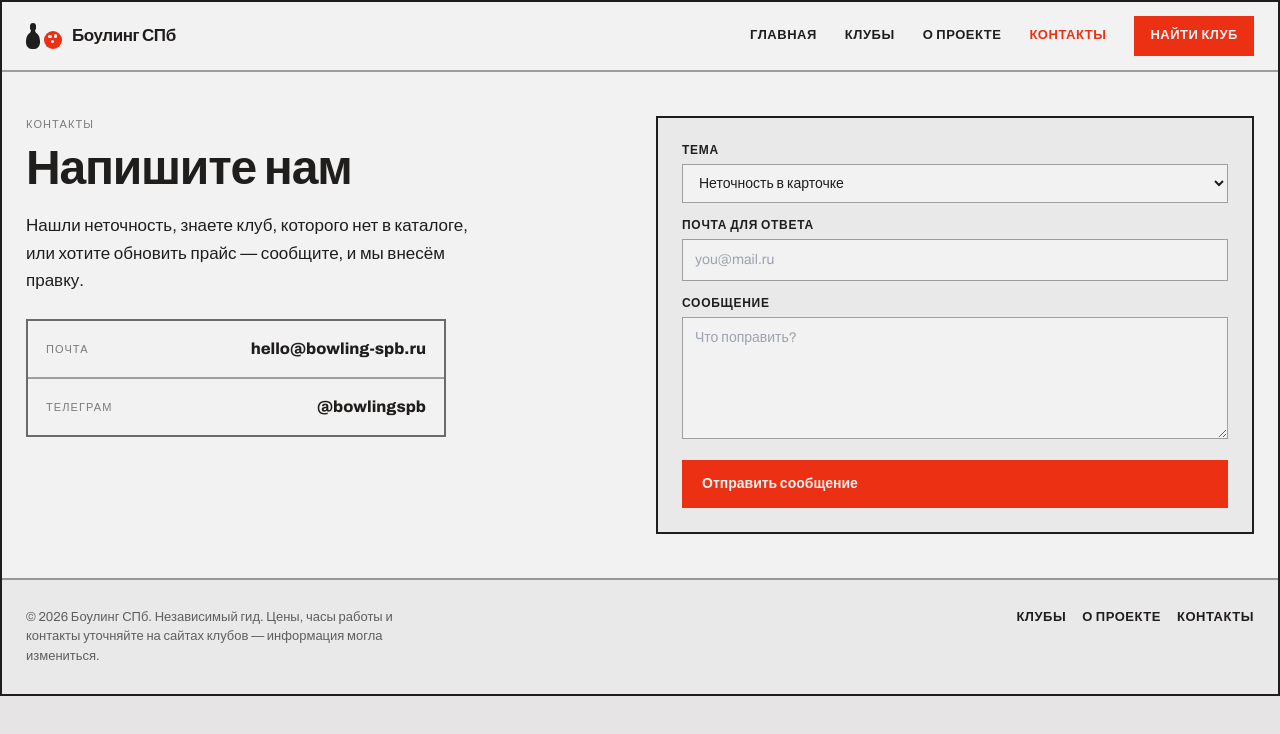
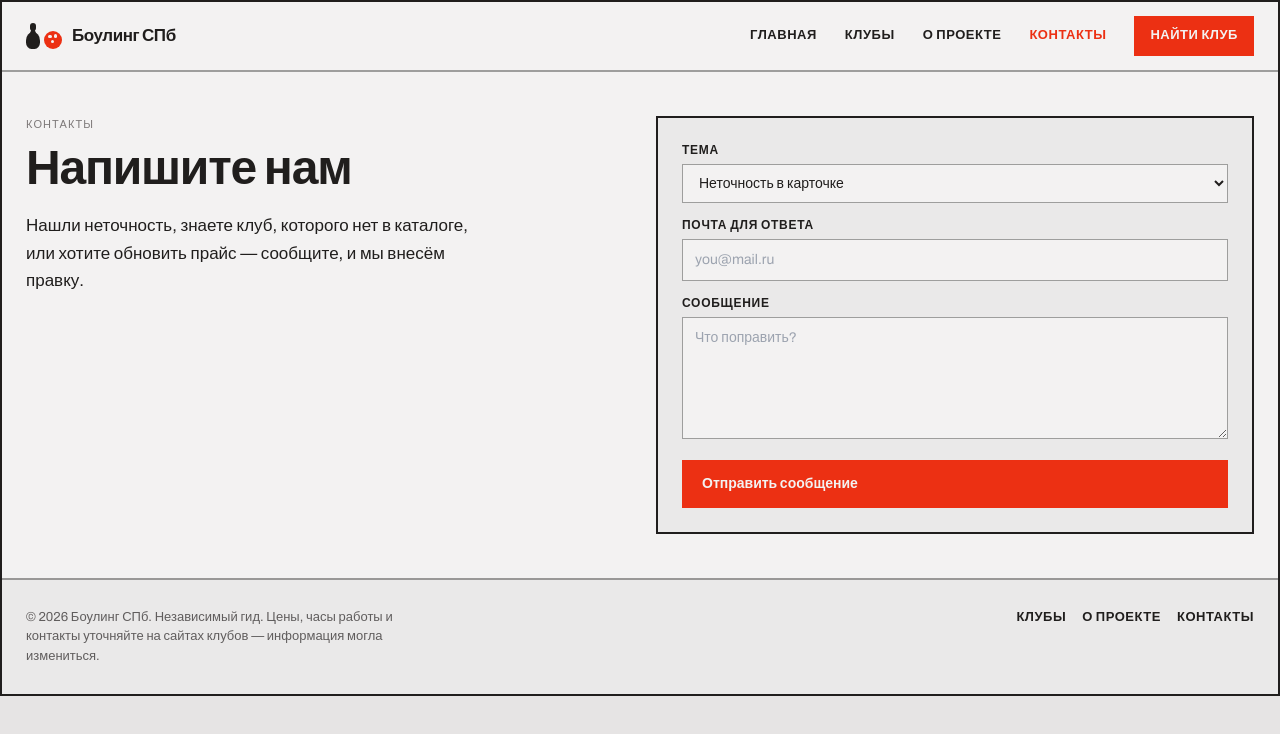
Before and after one commit to dakovtun/bowling-spb, a Next.js app: page /contact in a window 1280 px wide. Shown: the top 734 px of the page. Built offline with nearby package versions, Linux system fonts and the light colour scheme.

Commit message:
Add files via upload

```diff
--- a/app/contact/page.tsx
+++ b/app/contact/page.tsx
@@ -17,24 +17,6 @@ export default function ContactPage() {
           Нашли неточность, знаете клуб, которого нет в каталоге, или хотите обновить прайс — сообщите, и мы внесём
           правку.
         </p>
-        <div className="flex max-w-[420px] flex-col gap-0.5 border-2 border-ink/40 bg-ink/40">
-          <a
-            href="mailto:hello@bowling-spb.ru"
-            className="flex items-center justify-between gap-3 bg-paper px-[18px] py-4 text-ink no-underline hover:text-ink"
-          >
-            <span className="eyebrow">Почта</span>
-            <span className="font-extrabold">hello@bowling-spb.ru</span>
-          </a>
-          <a
-            href="https://t.me/bowlingspb"
-            target="_blank"
-            rel="noreferrer"
-            className="flex items-center justify-between gap-3 bg-paper px-[18px] py-4 text-ink no-underline hover:text-ink"
-          >
-            <span className="eyebrow">Телеграм</span>
-            <span className="font-extrabold">@bowlingspb</span>
-          </a>
-        </div>
       </div>
       <ContactForm />
     </section>
```
